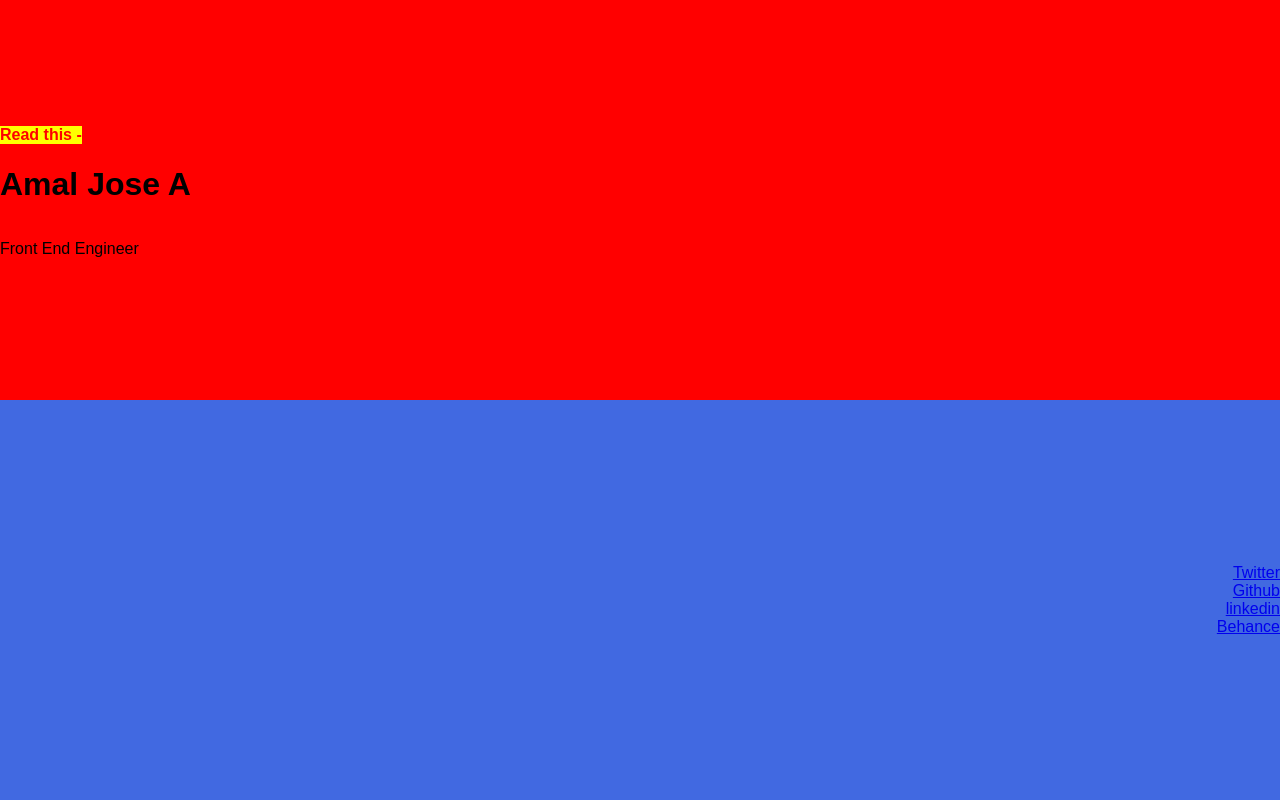
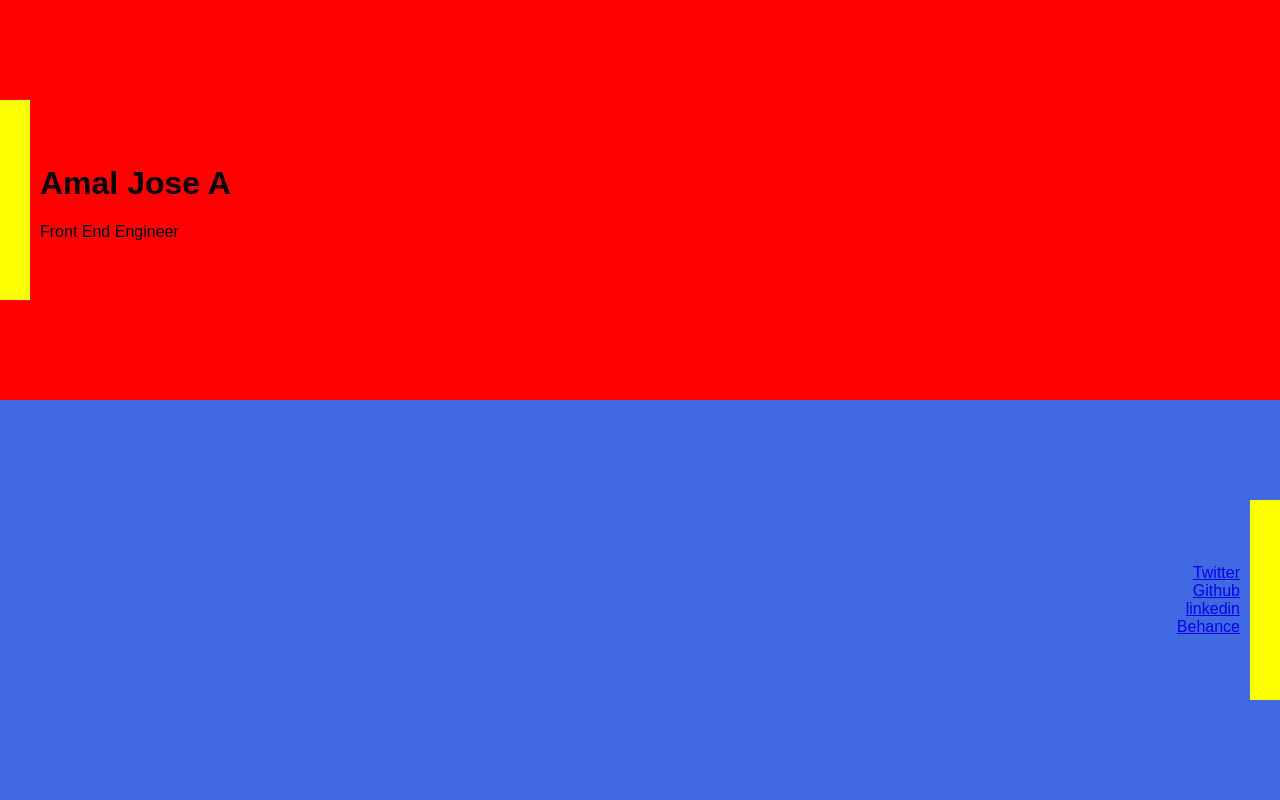
Before and after one commit to amaljosea/portfolio, a plain HTML site: page index.html in a window 1280 px wide. Drawn offline with Linux system fonts and the light colour scheme; a web font is replaced by a local one.

Commit message:
Fix styles

```diff
--- a/index.css
+++ b/index.css
@@ -1,3 +1,5 @@
+/* -------- common -------- */
+
 .container {
     width: 100vw;
     height: 100vh;
@@ -8,30 +10,61 @@ body {
     font-family: 'Muli', sans-serif;
 }
 
+
+/* -------- intro -------- */
+
 .intro-container{
     height: 50vh;
     display: flex;
     flex-direction: column;
-    align-items: flex-start;
     justify-content: center;
     background-color: red;
 }
 
+.intro-text-container{
+    margin-left: 40px;
+}
+
 .intro-container::before {
-    content: "Read this -";
+    content: "";
     background-color: yellow;
-    color: red;
-    font-weight: bold;
+    height: 25vh;
+    width: 30px;
+    position: absolute;
 }
 
 .intro a {
     margin: 5px;
 }
+
+/* -------- links -------- */
+
 .links-container{
     height: 50vh;
+    background-color: royalblue;
     display: flex;
+    justify-content: flex-end;
+}
+
+.links-text-container {
+    display: flex;
+    align-items: flex-end;
     flex-direction: column;
+    justify-content: center;
+}
+
+.links-text-container::after {
+    content: "";
+    background-color: yellow;
+    height: 25vh;
+    width: 30px;
+    position: absolute;
+}
+
+.links-link-container {
+    display: flex;
     align-items: flex-end;
+    flex-direction: column;
     justify-content: center;
-    background-color: royalblue;
+    margin-right: 40px;
 }
--- a/index.html
+++ b/index.html
@@ -7,15 +7,21 @@
     <body>
         <div class="container">
             <div class="intro-container">
+                <div class="intro-text-container">
                     <h1>Amal Jose A</h1>
                     <p>Front End Engineer</p>
                 </div>
+            </div>
             <div class="links-container">
+                <div class="links-text-container">
+                    <div class="links-link-container">
                         <a target="_blank" href="https://twitter.com/howareyouami">Twitter</a>
                         <a target="_blank" href="https://github.com/howareyouami">Github</a>
                         <a target="_blank" href="https://www.linkedin.com/in/amal-jose-4711232a/">linkedin</a>
                         <a target="_blank" href="https://www.behance.net/amaljose3">Behance</a>
                     </div>
                 </div>
+            </div>
+        </div>
     </body>
 </html>
```
Lines whose indentation alone changed are shown as unchanged.
